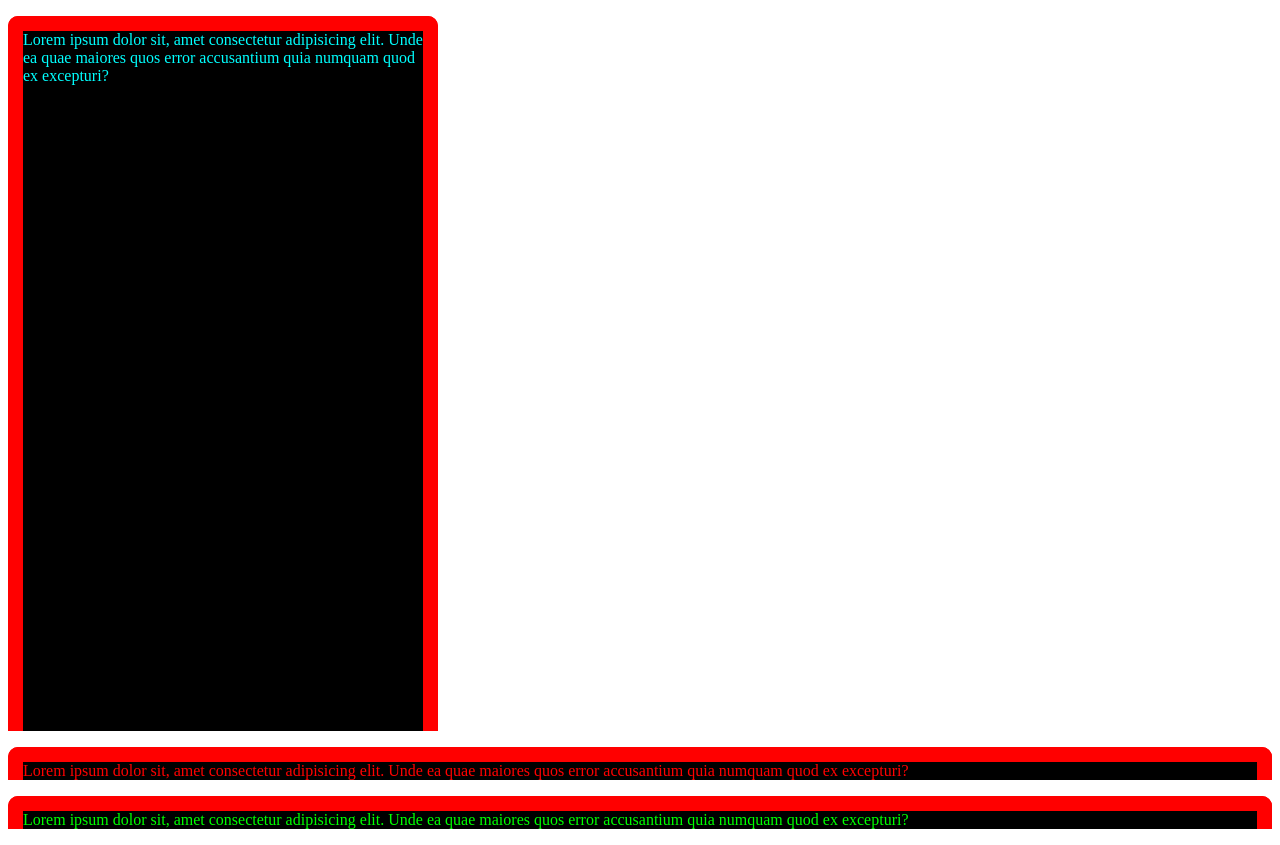
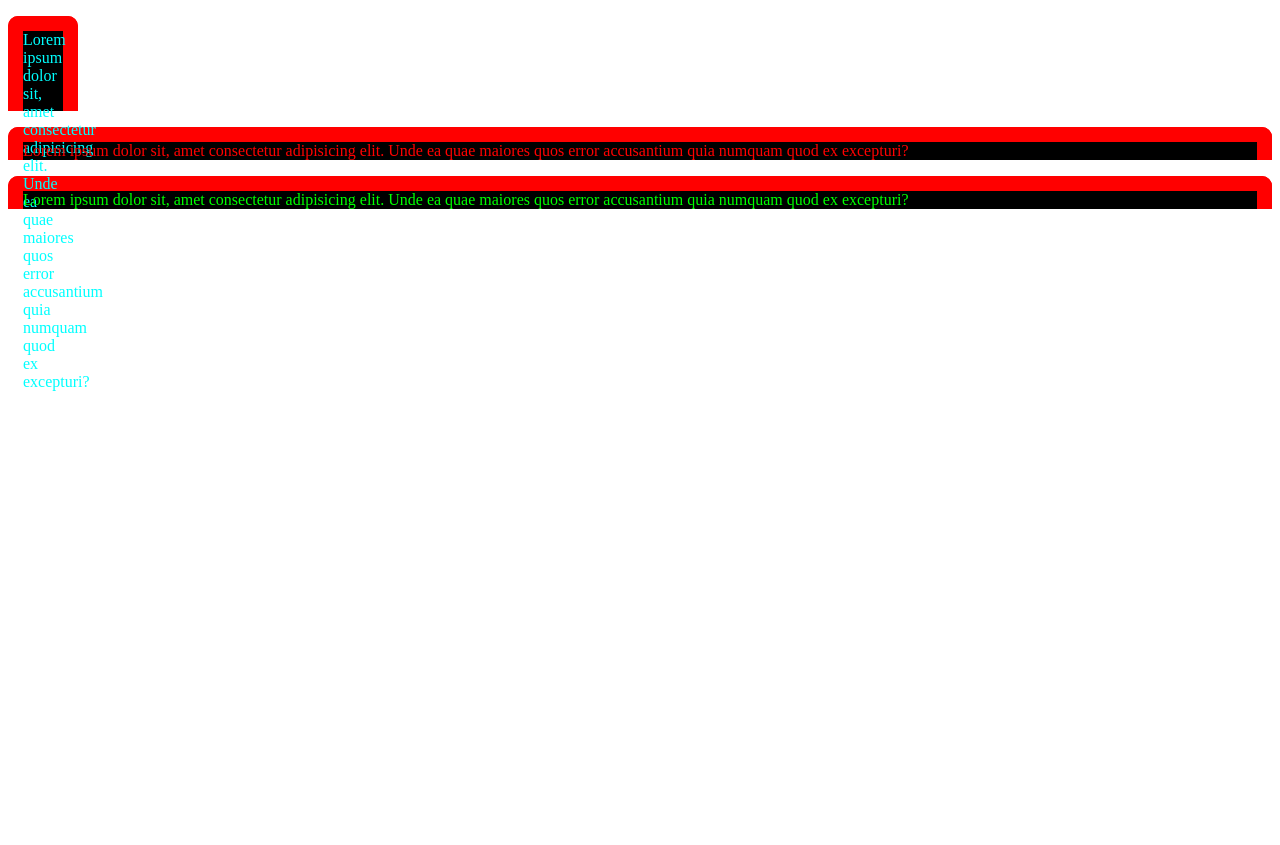
Before and after one commit to Rohan636-create/broder, a plain HTML site: page index.html in a window 1280 px wide. After the commit the page ends 800 px from the top, so only its background shows below. Drawn offline with Linux system fonts and the light colour scheme.

Commit message:
1 file modified

```diff
--- a/styles.css
+++ b/styles.css
@@ -1,5 +1,5 @@
 #para1{
-  height: 700px;width: 400px;
+  height: 80px;width: 40px;
   color: aqua;
   background-color: black;
   border: 15px solid red;
```
